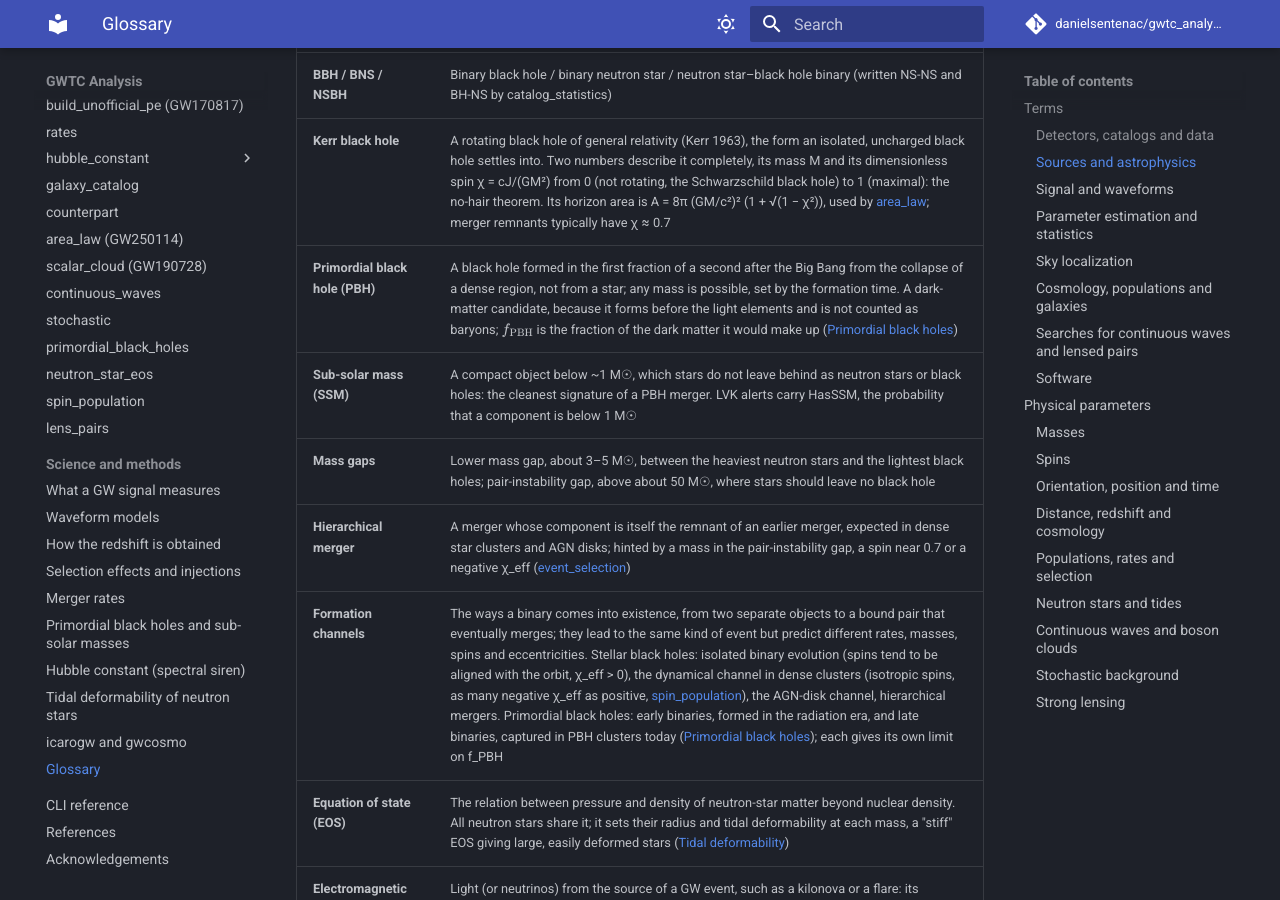
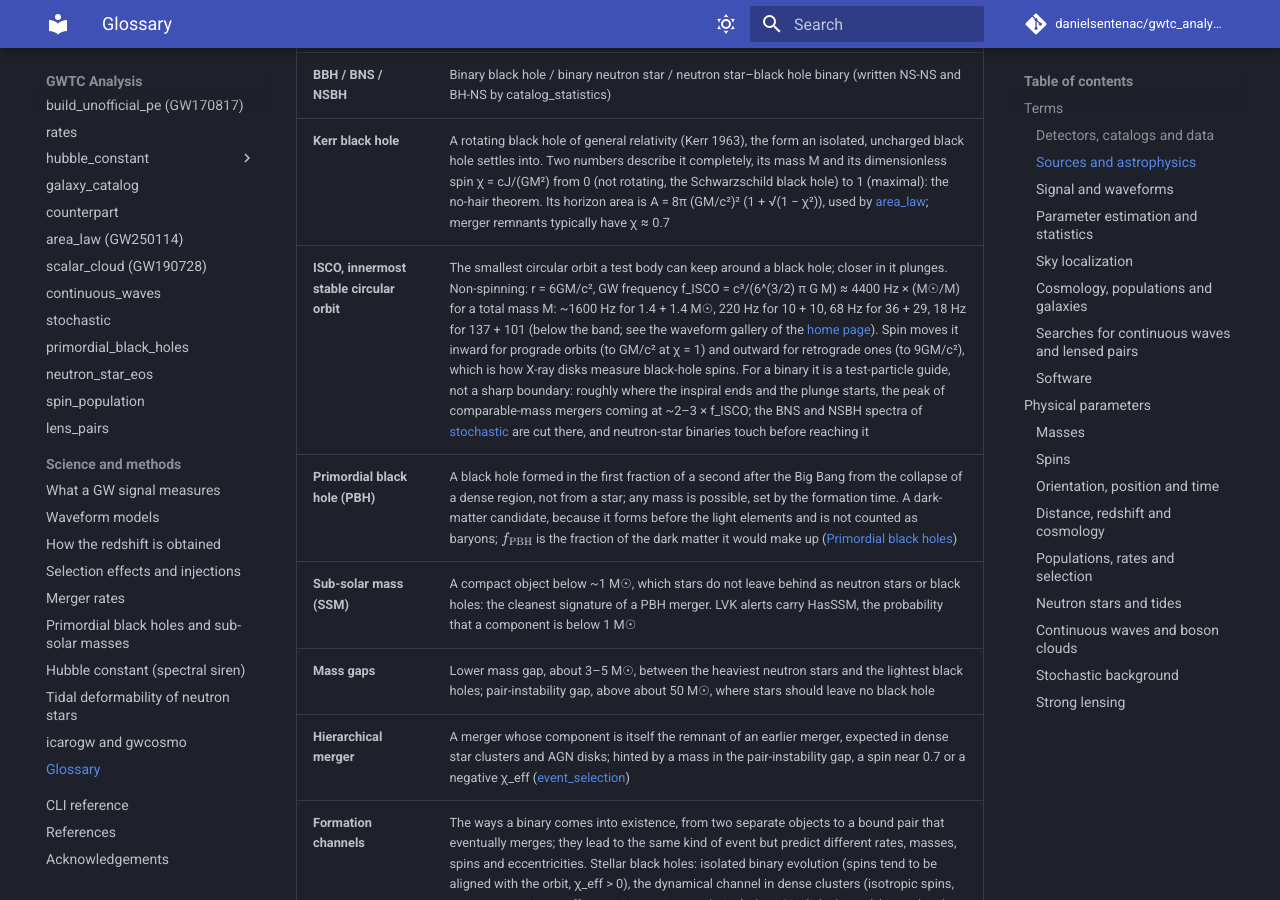
Before and after one commit to danielsentenac/gwtc_analysis, an MkDocs documentation site: the page built from docs/science/glossary.md, in a window 1280 px wide and 900 px high, scrolled down 1598 px. Built offline with MkDocs 1.6.1 and Material for MkDocs 9.7.7, drawn with Linux system fonts in a browser that asks for light colours; comment, search, counter and statistics services are not loaded.

Commit message:
docs glossary: ISCO entry (definition, f_ISCO ≈ 4400 Hz × Msun/M with gallery examples, spin dependence, role for binaries)
Co-Authored-By: Claude Opus 5.5 <noreply@anthropic.com>

```diff
--- a/docs/science/glossary.md
+++ b/docs/science/glossary.md
@@ -32,6 +32,7 @@ is grouped by theme.
 |---|---|
 | **BBH / BNS / NSBH** | Binary black hole / binary neutron star / neutron star–black hole binary (written NS-NS and BH-NS by catalog_statistics) |
 | **Kerr black hole** | A rotating black hole of general relativity (Kerr 1963), the form an isolated, uncharged black hole settles into. Two numbers describe it completely, its mass M and its dimensionless spin χ = cJ/(GM²) from 0 (not rotating, the Schwarzschild black hole) to 1 (maximal): the no-hair theorem. Its horizon area is A = 8π (GM/c²)² (1 + √(1 − χ²)), used by [area_law](../modes/area-law.md); merger remnants typically have χ ≈ 0.7 |
+| **ISCO, innermost stable circular orbit** | The smallest circular orbit a test body can keep around a black hole; closer in it plunges. Non-spinning: r = 6GM/c², GW frequency f_ISCO = c³/(6^(3/2) π G M) ≈ 4400 Hz × (M☉/M) for a total mass M: ~1600 Hz for 1.4 + 1.4 M☉, 220 Hz for 10 + 10, 68 Hz for 36 + 29, 18 Hz for 137 + 101 (below the band; see the waveform gallery of the [home page](../index.md)). Spin moves it inward for prograde orbits (to GM/c² at χ = 1) and outward for retrograde ones (to 9GM/c²), which is how X-ray disks measure black-hole spins. For a binary it is a test-particle guide, not a sharp boundary: roughly where the inspiral ends and the plunge starts, the peak of comparable-mass mergers coming at ~2–3 × f_ISCO; the BNS and NSBH spectra of [stochastic](../modes/stochastic.md) are cut there, and neutron-star binaries touch before reaching it |
 | **Primordial black hole (PBH)** | A black hole formed in the first fraction of a second after the Big Bang from the collapse of a dense region, not from a star; any mass is possible, set by the formation time. A dark-matter candidate, because it forms before the light elements and is not counted as baryons; \(f_\text{PBH}\) is the fraction of the dark matter it would make up ([Primordial black holes](primordial-black-holes.md)) |
 | **Sub-solar mass (SSM)** | A compact object below ~1 M☉, which stars do not leave behind as neutron stars or black holes: the cleanest signature of a PBH merger. LVK alerts carry HasSSM, the probability that a component is below 1 M☉ |
 | **Mass gaps** | Lower mass gap, about 3–5 M☉, between the heaviest neutron stars and the lightest black holes; pair-instability gap, above about 50 M☉, where stars should leave no black hole |
```
